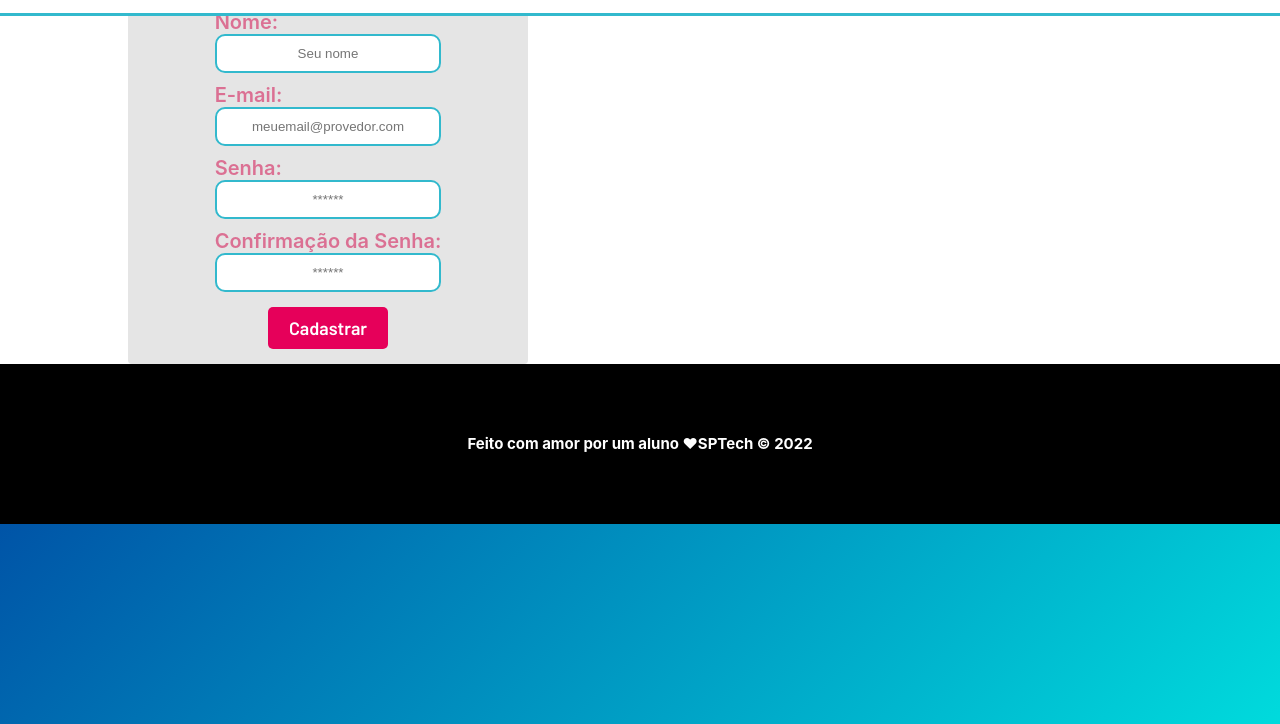
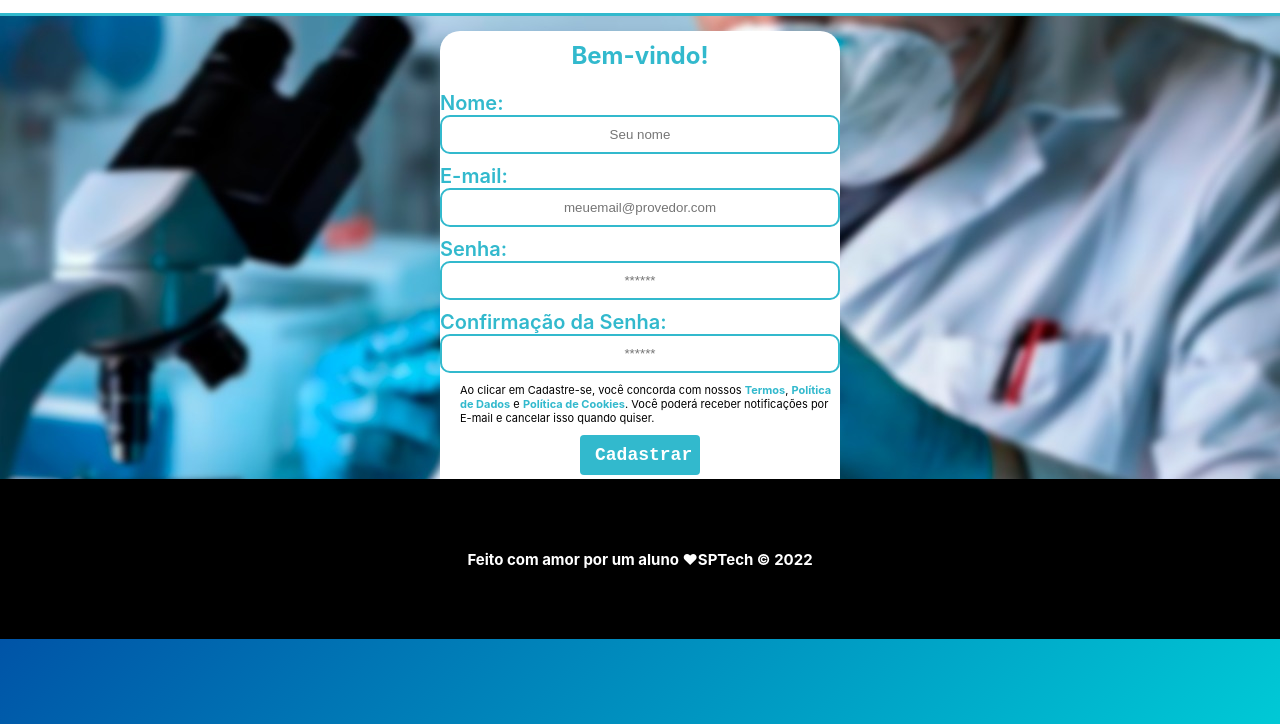
Before and after one commit to henrique-medeiros/SPRINT-2, a website: page public/cadastro.html in a window 1280 px wide. Shown: the part 76-800 px from the top of the page. Drawn offline with Linux system fonts and the light colour scheme.

Commit message:
cadasto css

```diff
--- a/public/cadastro.html
+++ b/public/cadastro.html
@@ -54,8 +54,8 @@
                 <span id="mensagem_erro"></span>
             </div>
         </div>
-        <div class="container tamanho-conteudo">
-            <div class="card medio">
+        <div class="container_tamanho-conteudo">
+            <div class="card_medio">
                 <h2>Bem-vindo!</h2>
                 <div class="formulario">
 
@@ -76,7 +76,11 @@
                     <span class="tipo_campo">Confirmação da Senha:</span>
                     <input id="confirmacao_senha_input" type="password" placeholder="******">
 
+                    <span class="letrinhas">Ao clicar em Cadastre-se, você concorda com nossos <b style="color: #32b9cd;">Termos</b>, <b style="color: #32b9cd;">Política de Dados</b> e <b style="color: #32b9cd;">Política de Cookies</b>. Você poderá receber notificações por E-mail e cancelar isso quando quiser.</span>
+
+
                     <button class="btn" onclick="cadastrar()">Cadastrar</button>
+
 
                 </div>
                 <div id="div_aguardar" class="loading-div">
--- a/public/css/estilos.css
+++ b/public/css/estilos.css
@@ -137,23 +137,23 @@
         color: #32b9cd;
     }
 
-    .cardCad {
+    .card_medio {
         margin-top: 5%;
     }
 
-    .cardCad  h1 {
+    .card_medio  h2 {
         color: #32b9cd;
         margin-top: initial;
 
     }
 
-    .bannerCL {
+    .banner {
         height: 555px;
         background-image: url("../../Imagens site/fundo mao.jpg");
         background-size: cover;
     }
 
-    .bannerCL .cardCad {
+    .banner .card medio {
         background-color: white;
         height: 450px;
         width: 400px;
@@ -180,28 +180,7 @@
         cursor: pointer;
     }
 
-    .nascimento {
-        font-weight: 600;
-        font-size: 15px;
-    }
 
-    #dia {
-        height: 30px;
-        border: 2px solid #32b9cd;
-        border-radius: 8px;
-    }
-
-    #mes {
-        height: 30px;
-        border: 2px solid #32b9cd;
-        border-radius: 8px;
-    }
-
-    #ano {
-        height: 30px;
-        border: 2px solid #32b9cd;
-        border-radius: 8px;
-    }
 
     .letrinhas {
         font-size: 11px;
@@ -239,6 +218,7 @@
         width: 175px;
     }
 
+/* footer */
     .footer {
         background-color: #32b9cd;
         height: 20vh;
--- a/public/css/style.css
+++ b/public/css/style.css
@@ -502,3 +502,62 @@ button {
 button:hover {
   text-decoration: underline;
 }
+
+/* CADASTRO */
+
+.card_medio {
+  margin-top: 5%;
+}
+
+.container_tamanho-conteudo {
+  width: 80%;
+  height: 80%;
+  margin: auto;
+  display: flex;
+  color: #32b9cd;
+}
+
+.card_medio  h2 {
+  color: #32b9cd;
+  margin-top: initial;
+
+}
+
+.banner .card_medio {
+  background-color: white;
+  height: 450px;
+  width: 400px;
+  display: flex;
+  flex-direction: column;
+  align-items: center;
+  justify-content:space-around;
+  margin: auto;
+  margin-top: 5%;
+  padding: 10px 0;
+  border-radius: 20px;
+}
+
+.banner {
+  height: 555px;
+  background-image: url("../../Imagens site/fundo mao.jpg");
+  background-size: cover;
+}
+
+.btn {
+  font-family: monospace;
+  margin-top: 10px;
+  border: 0;
+  font-weight: 600;
+  background-color: #32b9cd;
+  color: white;
+  font-size: 18px;
+  border-radius: 4px;
+  padding: 10px 15px;
+  cursor: pointer;
+}
+
+.letrinhas {
+  font-size: 11px;
+  margin-left: 5%;
+  color: black;
+}
```
Also changed, not shown: Imagens site/fundo mao.jpg (added).
